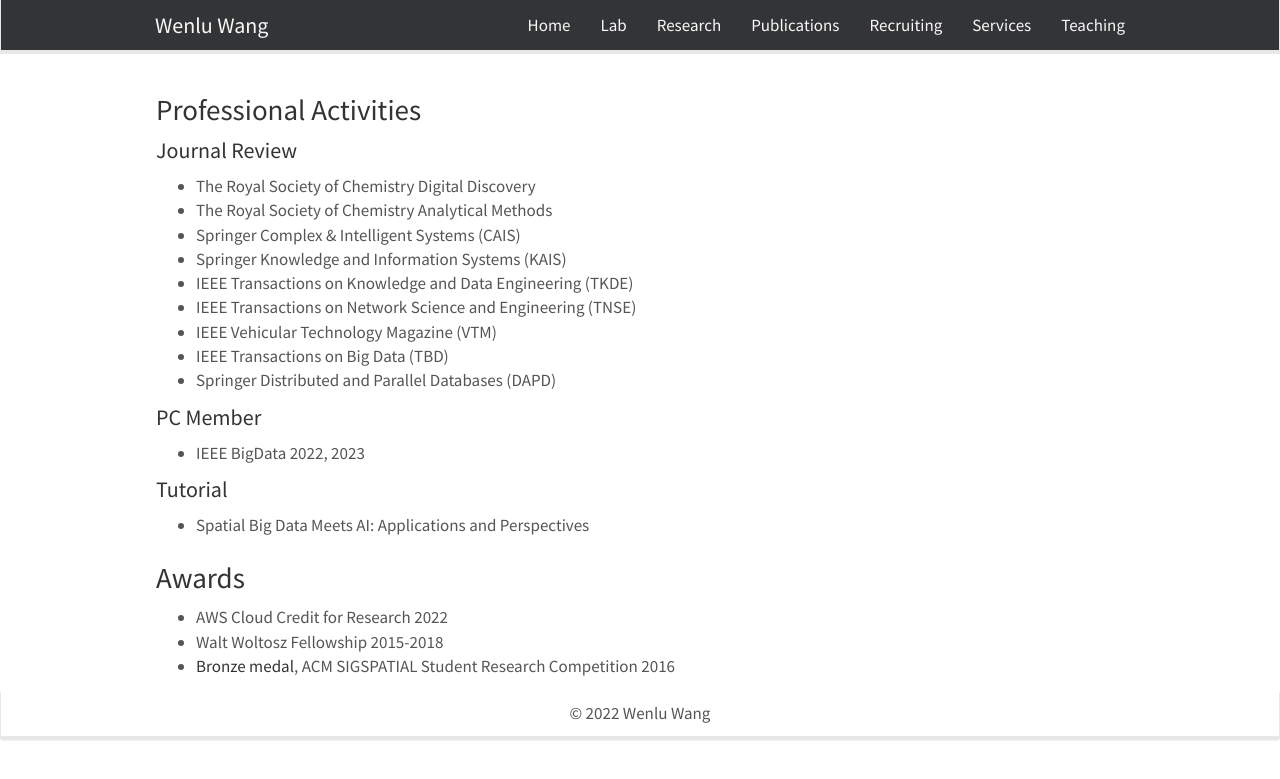
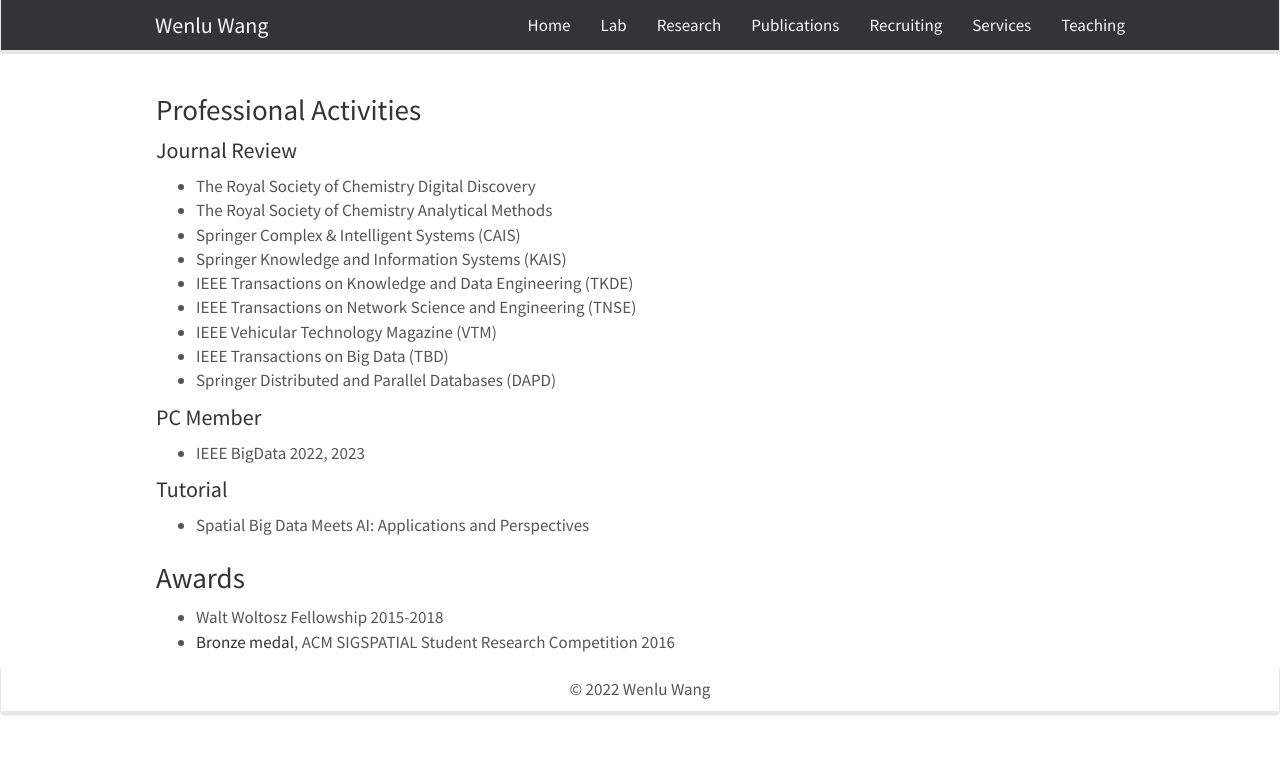
Before and after one commit to WENLU-W/WENLU-W.github.io, a Jekyll site: the page built from docs/_pages/service.md, in a window 1280 px wide. Shown: the top 779 px of the page. Built offline with Jekyll 4.4.1, drawn with Linux system fonts in a browser that asks for light colours; nearby versions of some CDN libraries.

Commit message:
Update service.md

```diff
--- a/docs/_pages/service.md
+++ b/docs/_pages/service.md
@@ -31,6 +31,5 @@ permalink: /service/
 
 ### Awards
 
-- AWS Cloud Credit for Research  2022
 - Walt Woltosz Fellowship    2015-2018
 - <a href="https://src.acm.org/winners/2017">Bronze medal</a>, ACM SIGSPATIAL Student Research Competition    2016
```
